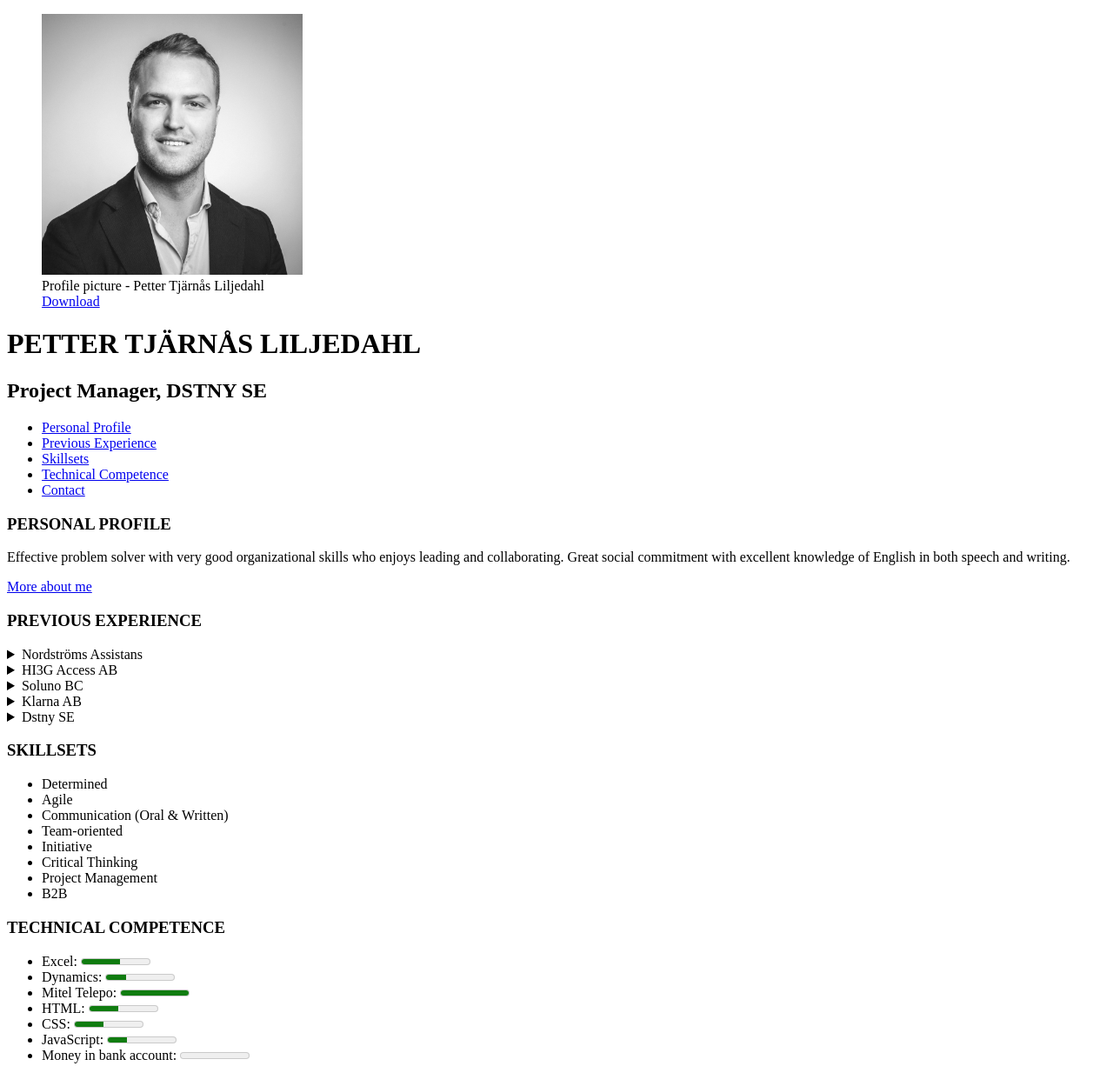
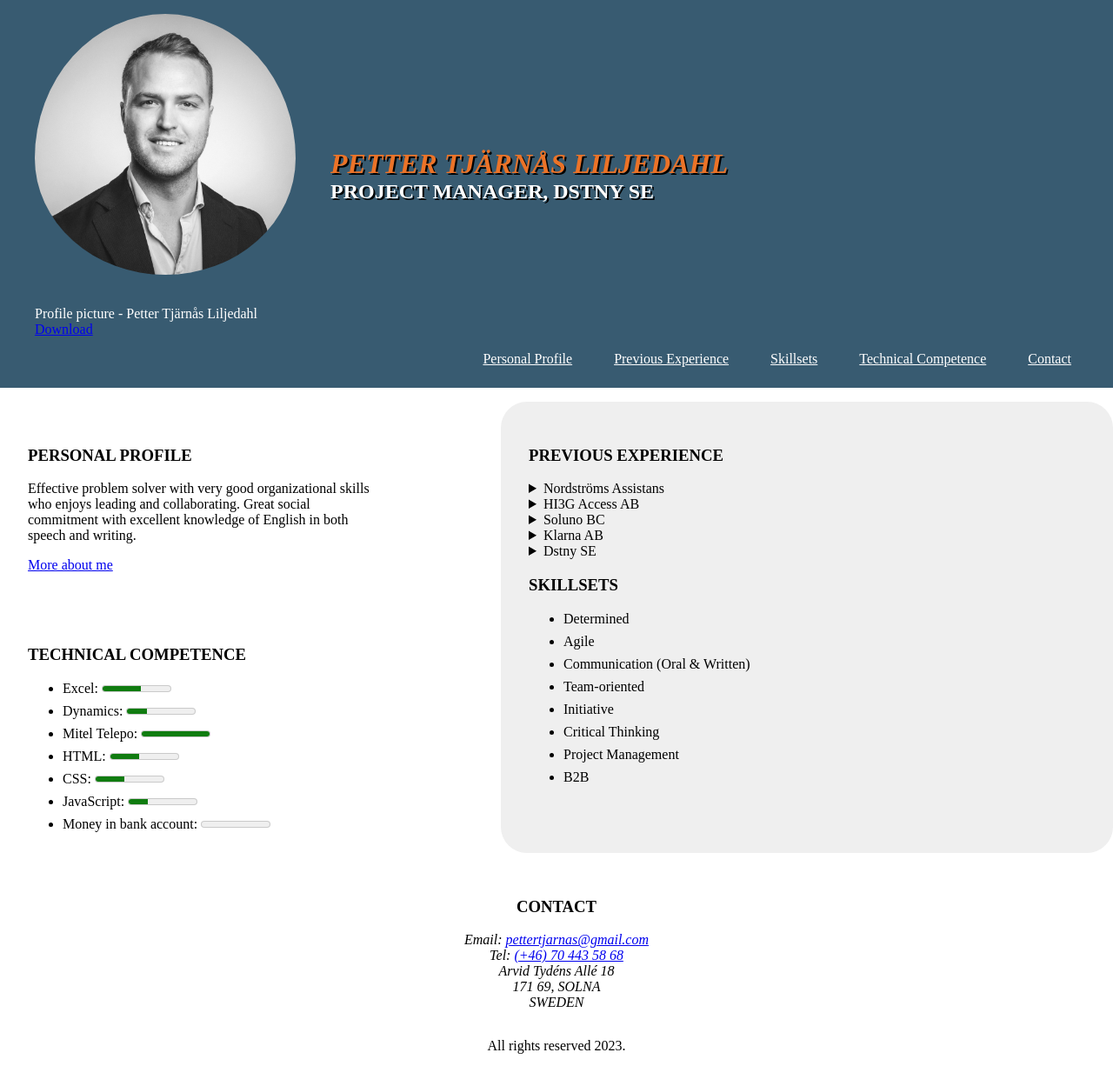
Before and after one commit to Tjarnas/curriculum-vitae, a plain HTML site: page index.html in a window 1280 px wide. Shown: the top 1226 px of the page at 87% size. Drawn offline with Linux system fonts and the light colour scheme.

Commit message:
Redesign using CSS
Homework 04 - Add styles to your CV using all the knowledge you've gained

```diff
--- /dev/null
+++ b/assets/style/index.css
@@ -0,0 +1,110 @@
+body {
+    margin: auto;
+}
+
+header {
+    background-color: #385B71;
+}
+ul li {
+    padding-bottom: 8px;
+}
+
+footer {
+    max-width: 100em;
+    min-width: 50em;
+    text-align: center;
+}
+
+footer #contact {
+    padding-top: 2em;
+    padding-bottom: 2em;
+    max-width: 100em;
+    min-width: 50em;
+    text-align: center;
+}
+
+#hdr-content {
+    display: flex;
+    flex-direction: row;
+}
+
+#hdr-profile figcaption {
+    color: white;
+}
+
+#hdr-text {
+    display: flex;
+    flex-direction: column;
+    justify-content: center;
+    min-width: 200px;
+}
+
+#navbar-list {
+    margin-top: 0;
+    margin-right: 3em;
+    padding-bottom: 1em;
+    display: flex;
+    justify-content: flex-end;
+    gap: 3em;
+    max-width: 100em;
+    min-width: 43em;
+}
+
+#navbar-list li a {
+    color: #FFFFFF;
+}
+
+#navbar-list li a:hover {
+    color: hsl(210, 14%, 53%);
+}
+
+#navbar-list li {
+    list-style-type: none;
+}
+
+.name-title {
+    margin: 0;
+    color: white;
+    text-shadow: 2px 2px black;
+}
+
+h1.name-title {
+    font-size: 2em;
+    color: rgb(235, 115, 40);
+    font-style: oblique;
+}
+
+#profile-picture {
+    border-radius: 100%;
+    padding-bottom: 2em;
+}
+
+#right-side {
+    background-color:#EFEFEF;
+    padding: 2em;
+    width: 50%;
+    border-radius: 30px;
+}
+
+#split-page {
+    display: flex;
+    flex-direction: row-reverse;
+    justify-content: space-between;
+    max-width: 100em;
+    min-width: 50em;
+    max-height: 180em;
+}
+
+#left-side {
+    padding-top: 2em;
+    padding-left: 2em;
+    display: flex;
+    flex-direction: column;
+    justify-content: flex-start;
+    gap: 4em;
+
+}
+
+#profile {
+    width: 25em;
+}
--- a/index.html
+++ b/index.html
@@ -5,18 +5,27 @@
     <meta http-equiv="X-UA-Compatible" content="IE=edge">
     <meta name="viewport" content="width=device-width, initial-scale=1.0">
     <title>Petter CV</title>
+
+    <link rel="stylesheet" href="./assets/style/index.css" type="text/css">
 </head>
 <body>
     <header>
+        <section id="hdr-content-navbar">
+            <section id="hdr-content">
+                <section id="hdr-profile">
                     <figure>
-        <img src="./assets/img/profile_picture.jpg" alt="Profile Picture of Petter Tjärnås Liljedahl" width="300" height="300">
+                        <img id="profile-picture" src="./assets/img/profile_picture.jpg" alt="Profile Picture of Petter Tjärnås Liljedahl" width="300" height="300">
                         <figcaption>Profile picture - Petter Tjärnås Liljedahl</figcaption>
                         <a href="./assets/img/profile_picture.jpg" download>Download</a>
                     </figure>
-        <h1>PETTER TJÄRNÅS LILJEDAHL</h1>
-        <h2>Project Manager, DSTNY SE</h2>
+                </section>
+                <section id="hdr-text">
+                    <h1 class="name-title">PETTER TJÄRNÅS LILJEDAHL</h1>
+                    <h2 class="name-title">PROJECT MANAGER, DSTNY SE</h2>
+                </section>
+            </section>
             <nav>
-            <ul>
+                <ul id="navbar-list">
                     <li><a href="#profile">Personal Profile</a></li>
                     <li><a href="#experience">Previous Experience</a></li>
                     <li><a href="#skills">Skillsets</a></li>
@@ -24,18 +33,11 @@
                     <li><a href="#contact">Contact</a></li>
                 </ul>
             </nav>
+        </section>
     </header>
     <main>
-        <section id="profile">
-            <h3>PERSONAL PROFILE</h3>
-            <p>
-                Effective problem solver with very good organizational
-                skills who enjoys leading and collaborating. Great social commitment
-                with excellent knowledge of English in both speech and writing.
-            </p>
-            <a href="./assets/pages/about.html">More about me</a>
-        </section>
-
+        <section id="split-page">
+            <section id="right-side">
                 <section id="experience">
                     <h3>PREVIOUS EXPERIENCE</h3>
                     <details>
@@ -182,6 +184,18 @@
                         <li>B2B</li>
                     </ul>
                 </section>
+            </section>
+
+            <aside id="left-side">
+                <section id="profile">
+                    <h3>PERSONAL PROFILE</h3>
+                    <p>
+                        Effective problem solver with very good organizational
+                        skills who enjoys leading and collaborating. Great social commitment
+                        with excellent knowledge of English in both speech and writing.
+                    </p>
+                    <a href="./pages/about.html">More about me</a>
+                </section>
 
                 <section id="competence">
                     <h3>TECHNICAL COMPETENCE</h3>
@@ -196,6 +210,10 @@
                     </ul>
                 </section>
 
+            </aside>
+        </section>
+    </main>
+    <footer>
         <section id="contact">
             <h3>CONTACT</h3>
             <address>
@@ -206,7 +224,7 @@
                 SWEDEN
             </address>
         </section>
-    </main>
-    <footer> All rights reserved</footer>
+        All rights reserved 2023.
+    </footer>
 </body>
 </html>
```
Also changed, not shown: pages/about.html (renamed from assets/pages/about.html, +1 -1 lines), 4 other files. Lines whose indentation alone changed are shown as unchanged.
